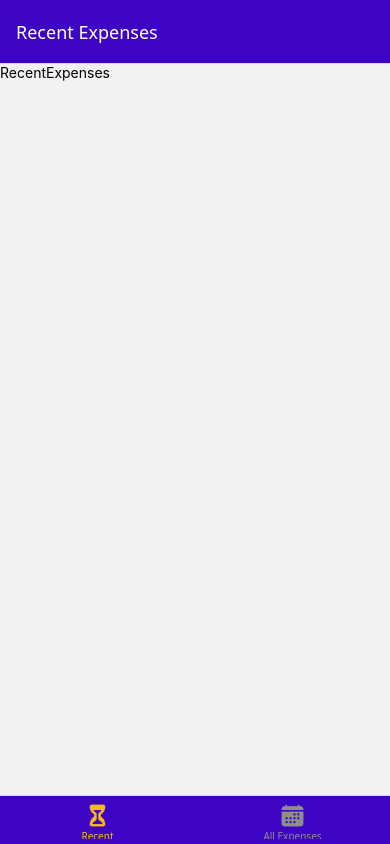
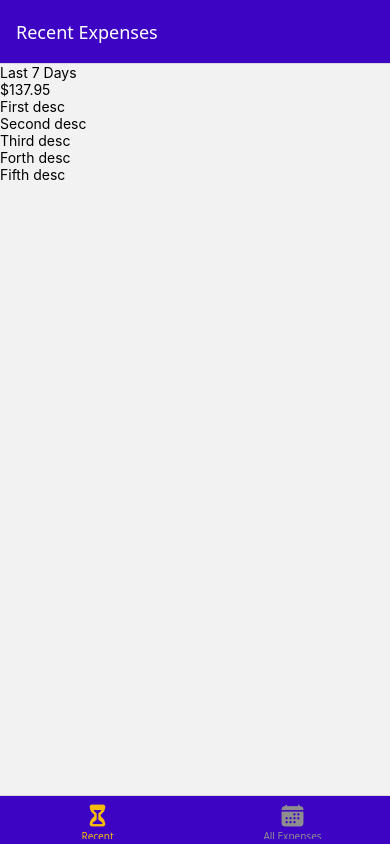
Before and after one commit to Jon-Felipe/Expense-Tracker-React-Native, a React Native app: screen /RecentExpenses in a window 390 px wide. Built offline with nearby package versions, Linux system fonts and the light colour scheme.

Commit message:
displaying dummy expenses for all and recent expenses

```diff
--- a/components/ExpensesOutput/ExpensesList.js
+++ b/components/ExpensesOutput/ExpensesList.js
@@ -1,9 +1,18 @@
 import { FlatList, StyleSheet, Text, View } from 'react-native';
 import React from 'react';
 
-export default function ExpensesList() {
-  return <FlatList />;
+function renderExpenseItem(itemData) {
+  return <Text>{itemData.item.description}</Text>;
+}
+
+export default function ExpensesList({ expenses }) {
+  return (
+    <FlatList
+      data={expenses}
+      renderItem={renderExpenseItem}
+      keyExtractor={(item) => item.id}
+    />
+  );
 }
 
 const styles = StyleSheet.create({});
-E;
--- a/components/ExpensesOutput/ExpensesOutput.js
+++ b/components/ExpensesOutput/ExpensesOutput.js
@@ -5,11 +5,44 @@ import React from 'react';
 import ExpensesSummary from './ExpensesSummary';
 import ExpensesList from './ExpensesList';
 
+const DUMMY_EXPENSES = [
+  {
+    id: 'e1',
+    description: 'First desc',
+    amount: 55.99,
+    date: new Date('2021-12-19'),
+  },
+  {
+    id: 'e2',
+    description: 'Second desc',
+    amount: 5.99,
+    date: new Date('2022-01-05'),
+  },
+  {
+    id: 'e3',
+    description: 'Third desc',
+    amount: 35.99,
+    date: new Date('2021-12-01'),
+  },
+  {
+    id: 'e4',
+    description: 'Forth desc',
+    amount: 14.99,
+    date: new Date('2022-02-19'),
+  },
+  {
+    id: 'e5',
+    description: 'Fifth desc',
+    amount: 24.99,
+    date: new Date('2022-02-99'),
+  },
+];
+
 export default function ExpensesOutput({ expenses, expensesPeriod }) {
   return (
     <View>
-      <ExpensesSummary expenses={expenses} periodName={expensesPeriod} />
-      <ExpensesList />
+      <ExpensesSummary expenses={DUMMY_EXPENSES} periodName={expensesPeriod} />
+      <ExpensesList expenses={DUMMY_EXPENSES} />
     </View>
   );
 }
--- a/screens/AllExpenses.js
+++ b/screens/AllExpenses.js
@@ -1,12 +1,11 @@
 import { StyleSheet, Text, View } from 'react-native';
 import React from 'react';
 
+// components
+import ExpensesOutput from '../components/ExpensesOutput/ExpensesOutput';
+
 export default function AllExpenses() {
-  return (
-    <View>
-      <Text>AllExpenses</Text>
-    </View>
-  );
+  return <ExpensesOutput expensesPeriod='Total' />;
 }
 
 const styles = StyleSheet.create({});
--- a/screens/RecentExpenses.js
+++ b/screens/RecentExpenses.js
@@ -1,12 +1,11 @@
 import { StyleSheet, Text, View } from 'react-native';
 import React from 'react';
 
+// components
+import ExpensesOutput from '../components/ExpensesOutput/ExpensesOutput';
+
 export default function RecentExpenses() {
-  return (
-    <View>
-      <Text>RecentExpenses</Text>
-    </View>
-  );
+  return <ExpensesOutput expensesPeriod='Last 7 Days' />;
 }
 
 const styles = StyleSheet.create({});
```
